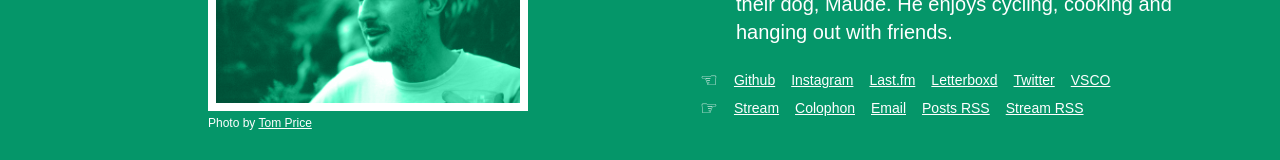
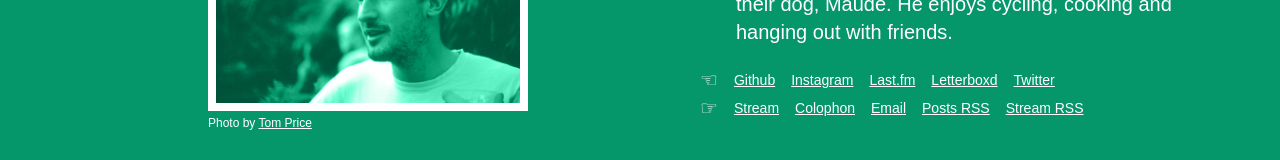
Before and after one commit to jonheslop/jfh-2021, a Next.js app: page /colophon in a window 1280 px wide. Shown: the part 966-1126 px from the top of the page. Built offline with nearby package versions, Linux system fonts and the light colour scheme; a web font is replaced by a local one.

Commit message:
ditch VSCO

```diff
--- a/ui/footer.tsx
+++ b/ui/footer.tsx
@@ -32,7 +32,6 @@ const Footer = () => {
           <li><Link external light href="https://last.fm/user/jonheslop">Last.fm</Link></li>
           <li><Link external light href="https://letterboxd.com/jonheslop/">Letterboxd</Link></li>
           <li><Link external light href="https://twitter.com/jonheslop">Twitter</Link></li>
-          <li><Link external light href="https://vsco.co/jonheslop/">VSCO</Link></li>
         </ul>
 
         <ul className="flex gap-4" role="navigation">
```
